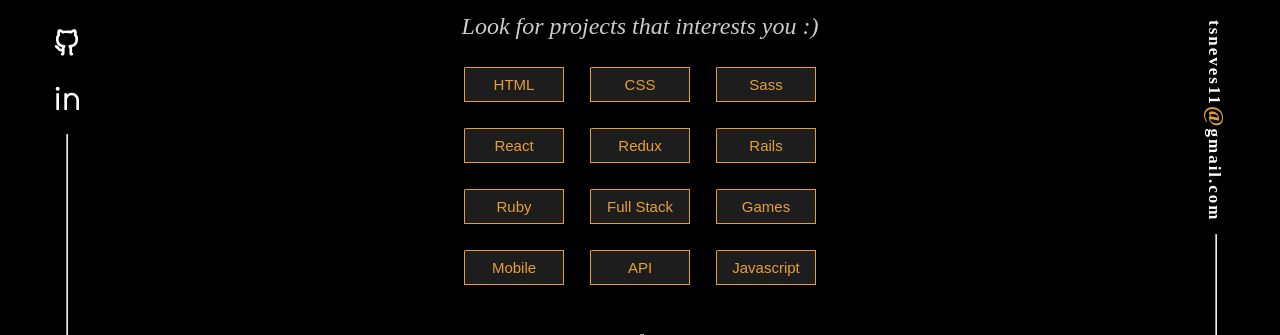
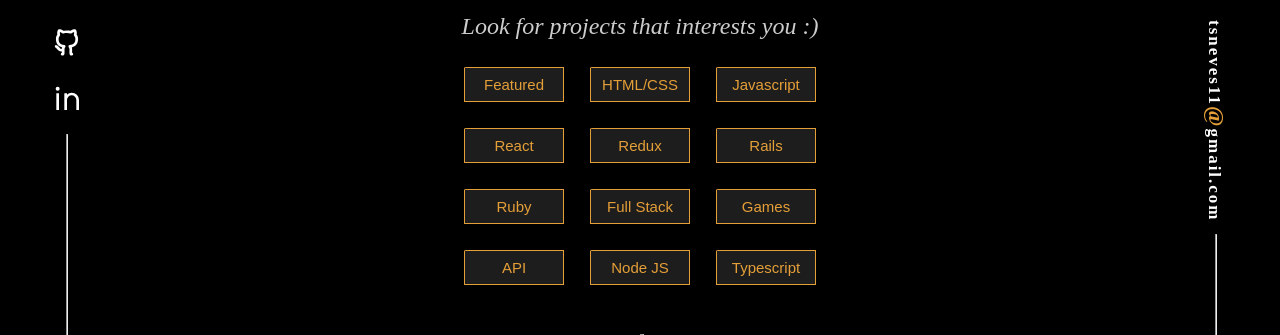
Before and after one commit to thneves/Thales-Next, a Next.js app: page /home in a window 1280 px wide. Shown: the part 358-693 px from the top of the page. Built offline with nearby package versions, Linux system fonts and the light colour scheme; a web font is replaced by a local one.

Commit message:
Change home page animation

```diff
--- a/components/Heading.tsx
+++ b/components/Heading.tsx
@@ -14,7 +14,7 @@
 `;
 
 const BottomLine = styled(motion.div)`
-  height: 5px;
+  height: 4px;
   width: 30%;
   margin: 0 auto 30px auto;
   background-color: ${colors.primaryColor};
@@ -30,7 +30,7 @@
       <>
         <Title>Things I've {props.word}</Title>
         <BottomLine
-          initial={{ x: -200, opacity: 0, y: -50 }}
+          initial={{ x: -100, opacity: 0, y: 50 }}
           animate={{ x: 0, opacity: 1, y: 0 }}
           transition={{ ease: "easeOut", duration: 1 }}
         />
--- a/components/Search.tsx
+++ b/components/Search.tsx
@@ -70,7 +70,7 @@
   color: ${colors.lightText};
 `;
 
-const Rule = styled.hr`
+const Rule = styled(motion.hr)`
   height: 100px;
   width: 4px;
   background-color: ${colors.primaryColor};
@@ -95,14 +95,18 @@
       <StyledDivTags>
         {tags.map(item => {
         return <Tags
-          initial={{ x: 50 }}
-          animate={{ x: 0 }}
-          transition={{ duration: 0.8, repeat: 1 }}
+          initial={{ y: 100 }}
+          animate={{ y: 0 }}
+          transition={{ duration: 0.8   }}
           >{item}</Tags>
         })}
       </StyledDivTags>
     </SearchBox>
-      <Rule />
+      <Rule
+        initial={{ y: 100 }}
+        animate={{ y: 0 }}
+        transition={{ duration: 1 }}
+      />
       </>
   )
 };
--- a/components/SkillsCard.tsx
+++ b/components/SkillsCard.tsx
@@ -1,6 +1,7 @@
 import React, { ReactNode } from "react";
 import styled from "styled-components";
 import { colors } from "../constants/styledVariables";
+import { motion } from "framer-motion";
 
 interface Props {
   title: string,
@@ -39,7 +40,7 @@
   margin-bottom: 5px;
 `;
 
-const StyledDiv = styled.div`
+const StyledDiv = styled(motion.div)`
   display: flex;
   flex-direction: column;
   align-items: center;
--- a/constants/motionText.ts
+++ b/constants/motionText.ts
@@ -2,12 +2,12 @@
 export const line2 =  "I love building interfaces and user experience."
 
 export const sentence = {
-  hidden: { opacity: 1 },
+  hidden: { opacity: 0 },
   visible: {
     opacity: 1,
     transition: {
-      delay: 0.5,
-      staggerChildren: 0.02
+      delay: 1,
+      staggerChildren: 0.04
     }
   }
 };
--- a/constants/tags.ts
+++ b/constants/tags.ts
@@ -1,14 +1,14 @@
 export const tags = [
-  "HTML",
-  "CSS",
-  "Sass",
+  "Featured",
+  "HTML/CSS",
+  "Javascript",
   "React",
   "Redux",
   "Rails",
   "Ruby",
   "Full Stack",
   "Games",
-  "Mobile",
   "API",
-  "Javascript"
+  "Node JS",
+  "Typescript"
 ]
```
